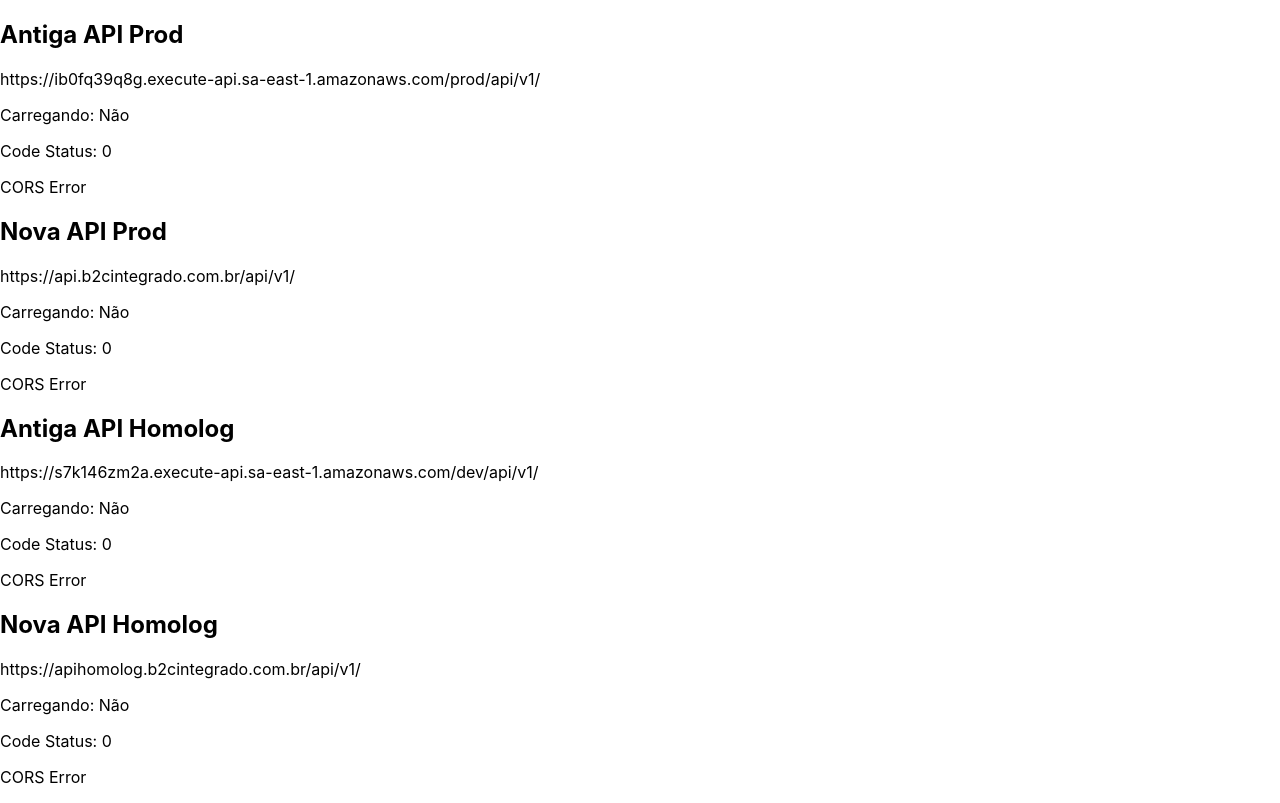
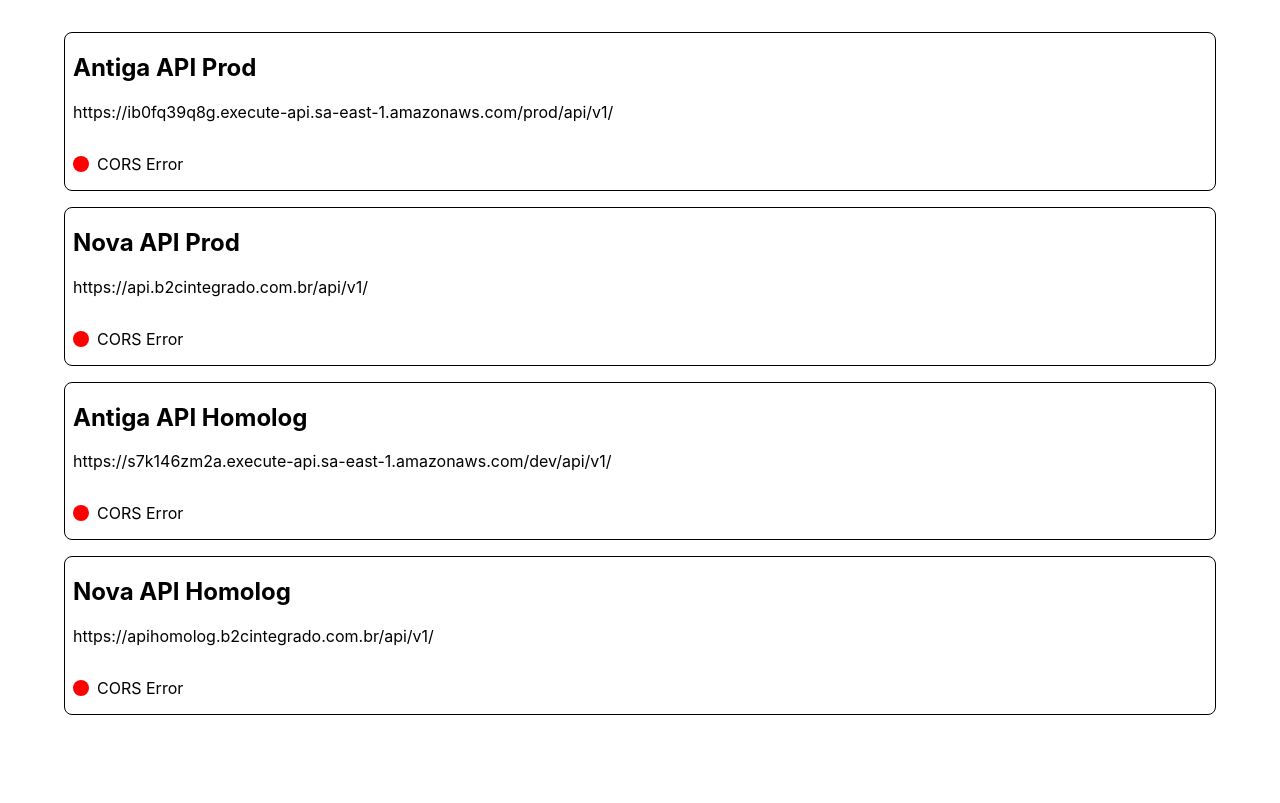
Before and after one commit to felipej26/b2cintegrado-check-apis, a Next.js app: page / in a window 1280 px wide. Built offline with nearby package versions, Linux system fonts and the light colour scheme; no server answers.

Commit message:
Ajustes nos estilos

```diff
--- /dev/null
+++ b/src/components/Loading/Loading.module.css
@@ -0,0 +1,35 @@
+.lds-ring {
+  display: inline-block;
+  position: relative;
+  width: 80px;
+  height: 80px;
+}
+.lds-ring div {
+  box-sizing: border-box;
+  display: block;
+  position: absolute;
+  width: 20px;
+  height: 20px;
+  margin: 8px;
+  border: 2px solid #000;
+  border-radius: 50%;
+  animation: lds-ring 1.2s cubic-bezier(0.5, 0, 0.5, 1) infinite;
+  border-color: #000 transparent transparent transparent;
+}
+.lds-ring div:nth-child(1) {
+  animation-delay: -0.45s;
+}
+.lds-ring div:nth-child(2) {
+  animation-delay: -0.3s;
+}
+.lds-ring div:nth-child(3) {
+  animation-delay: -0.15s;
+}
+@keyframes lds-ring {
+  0% {
+    transform: rotate(0deg);
+  }
+  100% {
+    transform: rotate(360deg);
+  }
+}
--- /dev/null
+++ b/src/components/Loading/index.tsx
@@ -0,0 +1,5 @@
+import styles from './Loading.module.css'
+
+export const Loading = () => (
+  <div className={styles['lds-ring']}><div></div><div></div><div></div><div></div></div>
+)
--- a/src/pages/index.tsx
+++ b/src/pages/index.tsx
@@ -1,8 +1,9 @@
 import { useEffect, useState } from 'react'
+import { Loading } from '../components/Loading'
 import { apiHomolog, apiNewHomolog, apiNewProd, apiProd } from '../services/api'
 import styles from '../styles/Home.module.css'
 
-type Reponse = {
+type ReponseAPI = {
   isLoading: boolean
   codeStatus: number
   error: string
@@ -14,18 +15,20 @@
   error: ''
 }
 
+const defaultData = {
+  email: 'felipej2626@gmail.com',
+  senha: 'Teste@1234'
+}
+
 export default function Home() {
 
-  const [responseApiProd, setResponseApiProd] = useState<Reponse>(defaultResponse)
-  const [responseApiNewProd, setResponseApiNewProd] = useState<Reponse>(defaultResponse)
-  const [responseApiHomolog, setResponseApiHomolog] = useState<Reponse>(defaultResponse)
-  const [responseApiNewHomolog, setResponseApiNewHomolog] = useState<Reponse>(defaultResponse)
+  const [responseApiProd, setResponseApiProd] = useState<ReponseAPI>(defaultResponse)
+  const [responseApiNewProd, setResponseApiNewProd] = useState<ReponseAPI>(defaultResponse)
+  const [responseApiHomolog, setResponseApiHomolog] = useState<ReponseAPI>(defaultResponse)
+  const [responseApiNewHomolog, setResponseApiNewHomolog] = useState<ReponseAPI>(defaultResponse)
 
   useEffect(() => {
-    apiProd.post('usuario/autenticar', {
-      email: 'felipej2626@gmail.com',
-      senha: 'Teste@1234'
-    }).then(data => {
+    apiProd.post('usuario/autenticar', defaultData).then(data => {
       setResponseApiProd({
         isLoading: false,
         codeStatus: data.status,
@@ -40,10 +43,7 @@
       })
     })
 
-    apiNewProd.post('usuario/autenticar', {
-      email: 'felipej2626@gmail.com',
-      senha: 'Teste@1234'
-    }).then(data => {
+    apiNewProd.post('usuario/autenticar', defaultData).then(data => {
       setResponseApiNewProd({
         isLoading: false,
         codeStatus: data.status,
@@ -57,10 +57,7 @@
       })
     })
 
-    apiHomolog.post('usuario/autenticar', {
-      email: 'felipej2626@gmail.com',
-      senha: 'Teste@1234'
-    }).then(data => {
+    apiHomolog.post('usuario/autenticar', defaultData).then(data => {
       setResponseApiHomolog({
         isLoading: false,
         codeStatus: data.status,
@@ -74,10 +71,7 @@
       })
     })
 
-    apiNewHomolog.post('usuario/autenticar', {
-      email: 'felipej2626@gmail.com',
-      senha: 'Teste@1234'
-    }).then(data => {
+    apiNewHomolog.post('usuario/autenticar', defaultData).then(data => {
       setResponseApiNewHomolog({
         isLoading: false,
         codeStatus: data.status,
@@ -93,34 +87,76 @@
   }, [])
 
   function formatError(error: string) {
-    return <p>{error === 'Network Error' ? 'CORS Error' : error}</p>
+    return (
+      <div className={styles.containerResponseMessage}>
+        <div className={styles.redAlert} />
+        <p>{error === 'Network Error' ? 'CORS Error' : error}</p>
+      </div>
+    )
+  }
+
+  function formatSuccessMessage() {
+    return (
+      <div className={styles.containerResponseMessage}>
+        <div className={styles.greenAlert} />
+        <p>OK</p>
+      </div>
+    )
+  }
+
+  function renderAPIInfo(apiURL: string, response: ReponseAPI) {
+    return (
+      <>
+        <p>{apiURL}</p>
+        {response.isLoading ? (
+          <Loading />
+        ) : (
+          <>
+            {response.codeStatus > 0 && <p>Code Status: {response.codeStatus}</p>}
+
+            {response.codeStatus >= 200 && response.codeStatus < 300
+              ? formatSuccessMessage()
+              : formatError(response.error)
+            }
+          </>
+        )}
+      </>
+    )
   }
 
   return (
-    <div>
-      <h2>Antiga API Prod</h2>
-      <p>https://ib0fq39q8g.execute-api.sa-east-1.amazonaws.com/prod/api/v1/</p>
-      <p>Carregando: {responseApiProd.isLoading ? 'Sim' : 'Não'}</p>
-      <p>Code Status: {responseApiProd.codeStatus}</p>
-      {formatError(responseApiProd.error)}
+    <div className={styles.container}>
+      <div className={styles.apiBlock}>
+        <h2>Antiga API Prod</h2>
+        {renderAPIInfo(
+          'https://ib0fq39q8g.execute-api.sa-east-1.amazonaws.com/prod/api/v1/',
+          responseApiProd
+        )}
+      </div>
 
-      <h2>Nova API Prod</h2>
-      <p>https://api.b2cintegrado.com.br/api/v1/</p>
-      <p>Carregando: {responseApiNewProd.isLoading ? 'Sim' : 'Não'}</p>
-      <p>Code Status: {responseApiNewProd.codeStatus}</p>
-      {formatError(responseApiNewProd.error)}
+      <div className={styles.apiBlock}>
+        <h2>Nova API Prod</h2>
+        {renderAPIInfo(
+          'https://api.b2cintegrado.com.br/api/v1/',
+          responseApiNewProd
+        )}
+      </div>
 
-      <h2>Antiga API Homolog</h2>
-      <p>https://s7k146zm2a.execute-api.sa-east-1.amazonaws.com/dev/api/v1/</p>
-      <p>Carregando: {responseApiHomolog.isLoading ? 'Sim' : 'Não'}</p>
-      <p>Code Status: {responseApiHomolog.codeStatus}</p>
-      {formatError(responseApiHomolog.error)}
+      <div className={styles.apiBlock}>
+        <h2>Antiga API Homolog</h2>
+        {renderAPIInfo(
+          'https://s7k146zm2a.execute-api.sa-east-1.amazonaws.com/dev/api/v1/',
+          responseApiHomolog
+        )}
+      </div>
 
-      <h2>Nova API Homolog</h2>
-      <p>https://apihomolog.b2cintegrado.com.br/api/v1/</p>
-      <p>Carregando: {responseApiNewHomolog.isLoading ? 'Sim' : 'Não'}</p>
-      <p>Code Status: {responseApiNewHomolog.codeStatus}</p>
-      {formatError(responseApiNewHomolog.error)}
+      <div className={styles.apiBlock}>
+        <h2>Nova API Homolog</h2>
+        {renderAPIInfo(
+          'https://apihomolog.b2cintegrado.com.br/api/v1/',
+          responseApiNewHomolog
+        )}
+      </div>
     </div>
   )
 }
--- a/src/styles/Home.module.css
+++ b/src/styles/Home.module.css
@@ -0,0 +1,31 @@
+.container {
+  padding: 32px 64px;
+}
+
+.apiBlock {
+  border: 1px solid;
+  border-radius: 8px;
+  margin-bottom: 16px;
+  padding: 0 8px;
+}
+
+.redAlert {
+  background-color: red;
+  border-radius: 50px;
+  margin-right: 8px;
+  height: 16px;
+  width: 16px;
+}
+
+.greenAlert {
+  background-color: green;
+  border-radius: 50px;
+  margin-right: 8px;
+  height: 16px;
+  width: 16px;
+}
+
+.containerResponseMessage {
+  align-items: center;
+  display: flex;
+}
```
